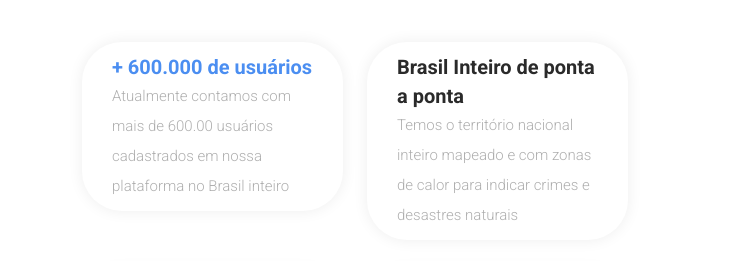
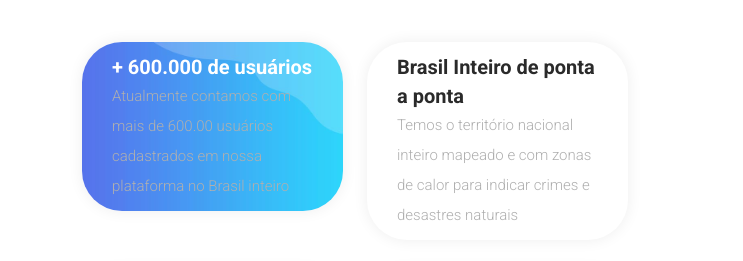
Before and after one commit to IamTheCroniczz/safezoone, a plain HTML site: page index.html in a window 1280 px wide. In both pictures the pointer is over the element 212 px from the left and 2284 px from the top of the page. Shown: the part 2158-2419 px from the top of the page, 0-743 px from the left. Drawn offline with Linux system fonts and the light colour scheme.

Commit message:
Update templatemo-chain-app-dev.css

```diff
--- a/assets/css/templatemo-chain-app-dev.css
+++ b/assets/css/templatemo-chain-app-dev.css
@@ -1630,6 +1630,12 @@
   background-repeat: no-repeat;
   background-size: cover;
 }
+.about-us .box-item:hover {
+  background-image: url(../images/service-bg.jpg);
+  background-position: right top;
+  background-repeat: no-repeat;
+  background-size: cover;
+}
 
 /*
 ---------------------------------------------
@@ -1681,10 +1687,10 @@
 }
 
 .about-us .box-item:hover h4 a {
-  color: #4b8ef1;
+  color: #ffffff;
 }
 body.dark-mode .about-us .box-item:hover h4 a {
-  color: #4b8ef1; /* Cor do hover no modo escuro */
+  color: #ffffff; /* Cor do hover no modo escuro */
 }
 .about-us .gradient-button {
   margin-top: 30px;
```
